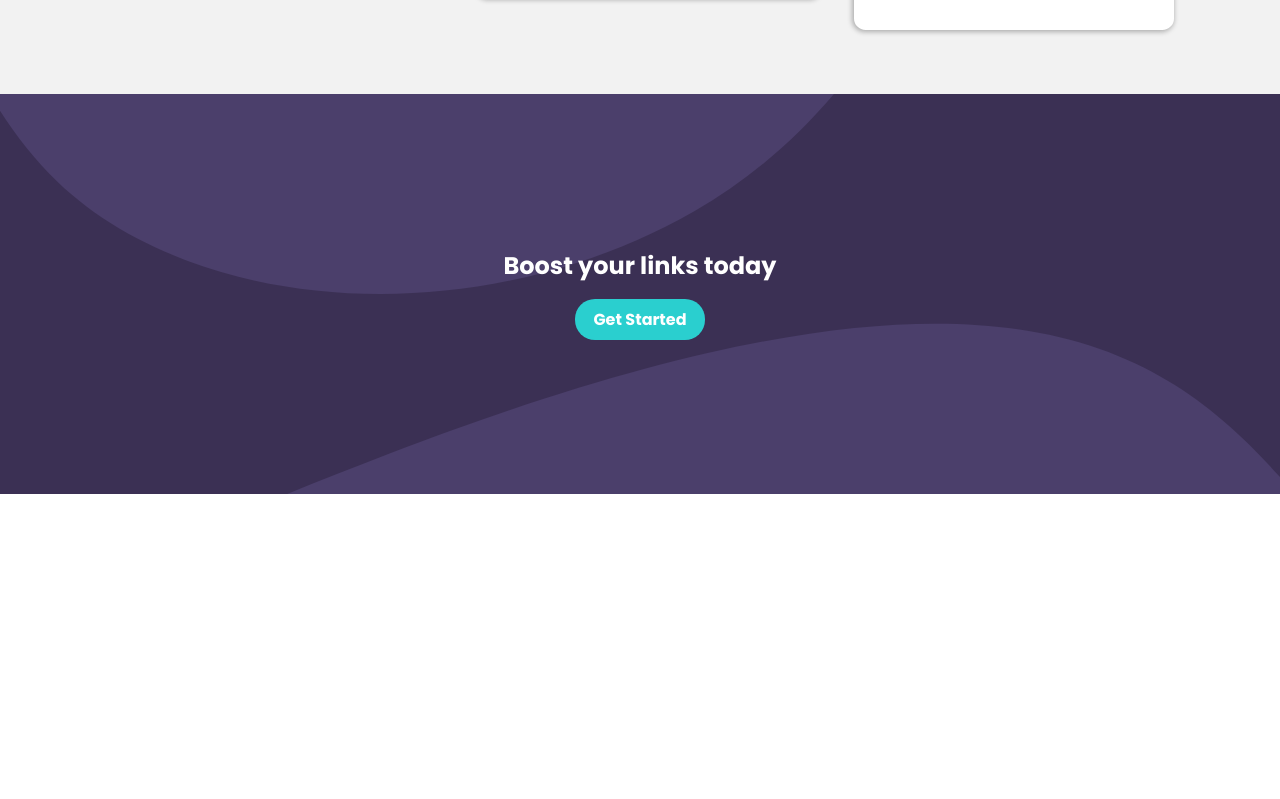
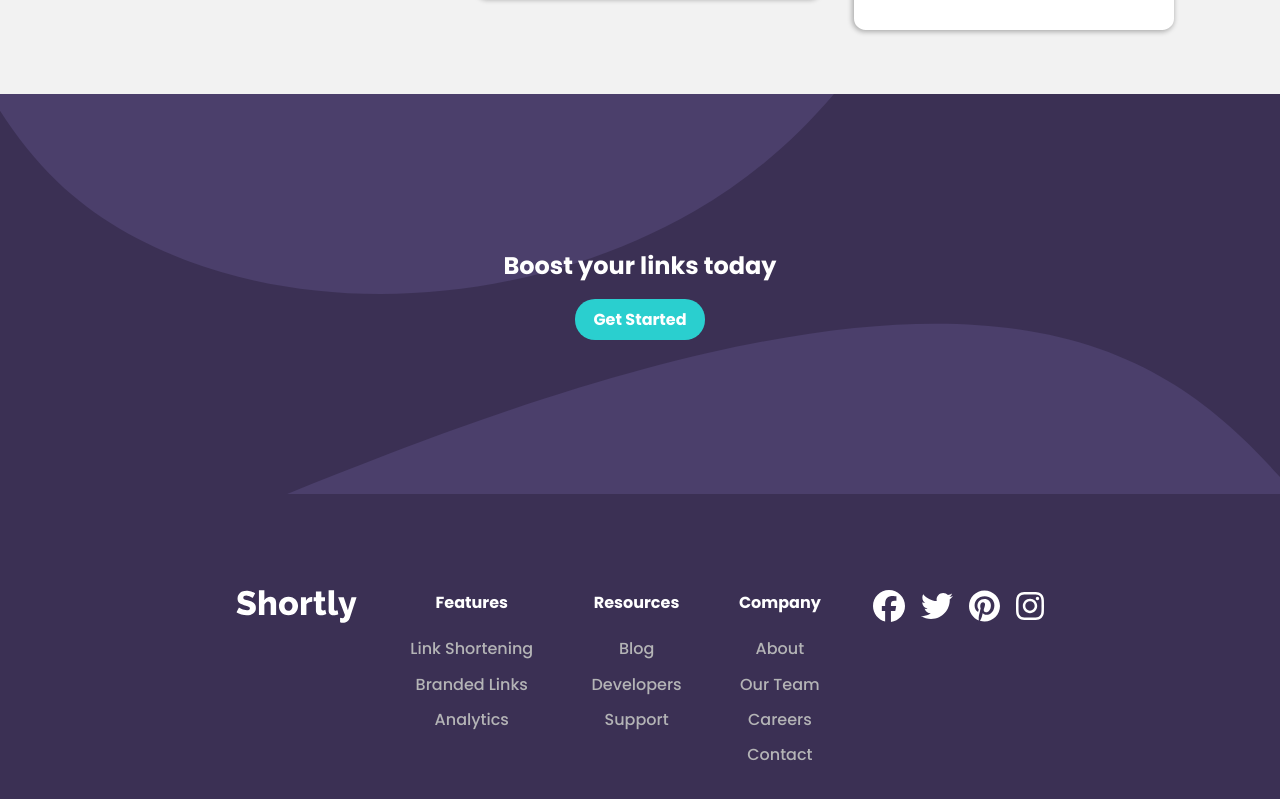
Before and after one commit to Aviscad/url-shortener, a React (Vite) app: page / in a window 1280 px wide. Shown: the part 1263-2062 px from the top of the page. Before the commit the page ends 1757 px from the top, so only its background shows below. Built offline with nearby package versions, Linux system fonts and the light colour scheme.

Commit message:
Adding Footer and fixing more styles on small devices

```diff
--- a/src/App.tsx
+++ b/src/App.tsx
@@ -1,3 +1,4 @@
+import Footer from './components/Footer/Footer'
 import { Header } from './components/Header/Header'
 import Main from './components/Main/Main'
 
@@ -6,6 +7,7 @@ function App() {
 		<div className='App'>
 			<Header />
 			<Main />
+			<Footer />
 		</div>
 	)
 }
--- /dev/null
+++ b/src/components/Footer/Footer.module.scss
@@ -0,0 +1,58 @@
+@use "/src/utils/variables";
+
+.container {
+    background-color: variables.$primary-2;
+    color: variables.$white;
+    display: flex;
+    align-items: center;
+    justify-content: center;
+    flex-direction: column;
+    text-align: center;
+    gap: 1rem;
+    padding: 2.5rem 1rem;
+}
+
+.list-container {
+    padding: 1rem;
+    width: 100%;
+    display: flex;
+    flex-direction: column;
+    justify-content: center;
+    align-items: center;
+    gap: 1rem;
+
+    & ul {
+        display: flex;
+        flex-direction: column;
+        justify-content: center;
+        align-items: center;
+    }
+}
+
+.media-container {
+    display: flex;
+    gap: 1rem;
+    padding: 1rem;
+}
+
+.logo {
+    display: flex;
+    align-items: center;
+    justify-content: center;
+    padding: 1rem;
+    height: fit-content;
+    width: fit-content;
+    filter: invert(100%) contrast(1000%) brightness(1000%);
+}
+
+@media (min-width: 850px) {
+    .container {
+        flex-direction: row;
+        align-items: start;
+        padding: 5rem 0;
+    }
+
+    .list-container {
+        width: fit-content;
+    }
+}
--- /dev/null
+++ b/src/components/Footer/Footer.tsx
@@ -0,0 +1,92 @@
+import {
+	faFacebook,
+	faInstagram,
+	faPinterest,
+	faTwitter,
+} from '@fortawesome/free-brands-svg-icons'
+import { FontAwesomeIcon } from '@fortawesome/react-fontawesome'
+
+import { ReactComponent as Logo } from '/src/assets/images/logo.svg'
+
+import styles from './Footer.module.scss'
+
+const Footer = () => {
+	return (
+		<footer className={styles.container}>
+			<Logo className={styles.logo} />
+			<div className={styles['list-container']}>
+				<h4>Features</h4>
+				<ul>
+					<li className='list-text'>Link Shortening</li>
+					<li className='list-text'>Branded Links</li>
+					<li className='list-text'>Analytics</li>
+				</ul>
+			</div>
+			<div className={styles['list-container']}>
+				<h4>Resources</h4>
+				<ul>
+					<li className='list-text'>Blog</li>
+					<li className='list-text'>Developers</li>
+					<li className='list-text'>Support</li>
+				</ul>
+			</div>
+			<div className={styles['list-container']}>
+				<h4>Company</h4>
+				<ul>
+					<li className='list-text'>About</li>
+					<li className='list-text'>Our Team</li>
+					<li className='list-text'>Careers</li>
+					<li className='list-text'>Contact</li>
+				</ul>
+			</div>
+			<div className={styles['media-container']}>
+				<a
+					href='https://www.facebook.com/'
+					target='_blank'
+					className='media-icon'
+					rel='noreferrer'
+				>
+					<FontAwesomeIcon
+						icon={faFacebook}
+						size='2x'
+					/>
+				</a>
+				<a
+					href='https://twitter.com/'
+					target='_blank'
+					className='media-icon'
+					rel='noreferrer'
+				>
+					<FontAwesomeIcon
+						icon={faTwitter}
+						size='2x'
+					/>
+				</a>
+				<a
+					href='https://www.pinterest.com/'
+					target='_blank'
+					className='media-icon'
+					rel='noreferrer'
+				>
+					<FontAwesomeIcon
+						icon={faPinterest}
+						size='2x'
+					/>
+				</a>
+				<a
+					href='https://www.instagram.com/'
+					target='_blank'
+					className='media-icon'
+					rel='noreferrer'
+				>
+					<FontAwesomeIcon
+						icon={faInstagram}
+						size='2x'
+					/>
+				</a>
+			</div>
+		</footer>
+	)
+}
+
+export default Footer
--- a/src/components/LogInSingIn/LogInSingIn.module.scss
+++ b/src/components/LogInSingIn/LogInSingIn.module.scss
@@ -8,7 +8,7 @@
     gap: .5rem;
 }
 
-@media (min-width: 701px) {
+@media (min-width: 750px) {
     .container {
         flex-direction: row;
     }
--- a/src/components/Navbar/Navbar.module.scss
+++ b/src/components/Navbar/Navbar.module.scss
@@ -60,14 +60,14 @@
     }
 }
 
-@media (min-width: 500px) and (max-width: 700px) {
+@media (min-width: 500px) and (max-width: 750px) {
     .vissible {
         left: 50%;
         right: 2rem;
     }
 }
 
-@media (min-width: 701px) {
+@media (min-width: 751px) {
     .navbar {
         color: variables.$neutral-4;
 
--- a/src/components/Navbar/Navbar.tsx
+++ b/src/components/Navbar/Navbar.tsx
@@ -13,7 +13,7 @@ const Navbar = () => {
 
 	useEffect(() => {
 		const windowResize = () => {
-			if (window.innerWidth > 700) {
+			if (window.innerWidth > 750) {
 				setMobileMenu(false)
 				setOpen(true)
 			} else {
@@ -22,7 +22,7 @@ const Navbar = () => {
 			}
 		}
 
-		if (window.innerWidth > 700) {
+		if (window.innerWidth > 750) {
 			setMobileMenu(false)
 			setOpen(true)
 		}
```
